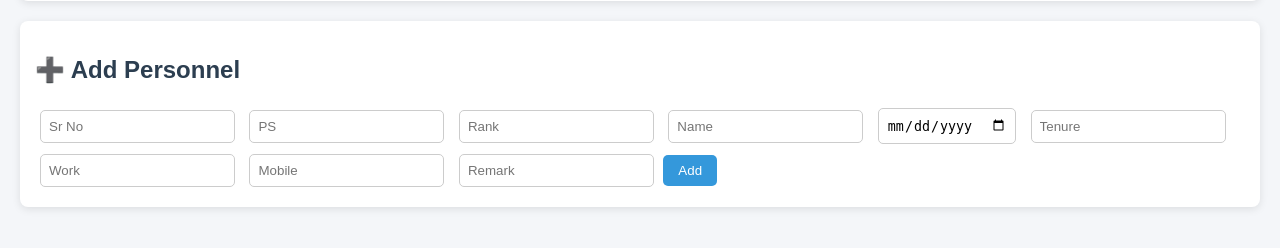
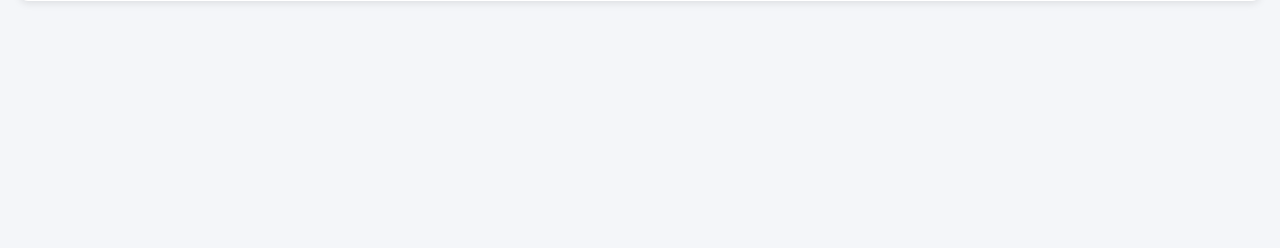
Before and after one commit to rohit502dhurve-cloud/police-websit, a Flask app: page /personnel in a window 1280 px wide. Shown: the part 318-566 px from the top of the page. Run offline with Flask 3, Linux system fonts and the light colour scheme; data that the repository does not hold is empty; some libraries are stand-ins or nearby versions.

Commit message:
Update personnel.html

```diff
--- a/templates/personnel.html
+++ b/templates/personnel.html
@@ -124,22 +124,6 @@
     </table>
 </div>
 
-<div class="card">
-    <h2>➕ Add Personnel</h2>
-
-    <form method="POST" action="/add_personnel">
-        <input name="Sr_no" placeholder="Sr No">
-        <input name="Ps_Outpost" placeholder="PS">
-        <input name="Rank" placeholder="Rank">
-        <input name="Name" placeholder="Name">
-        <input name="Posting_Date" type="date">
-        <input name="Posting_Tenure" placeholder="Tenure">
-        <input name="Work_Profile" placeholder="Work">
-        <input name="Mobile_number" placeholder="Mobile">
-        <input name="Remark" placeholder="Remark">
-        <button type="submit">Add</button>
-    </form>
-</div>
 
 </body>
 </html>
```
